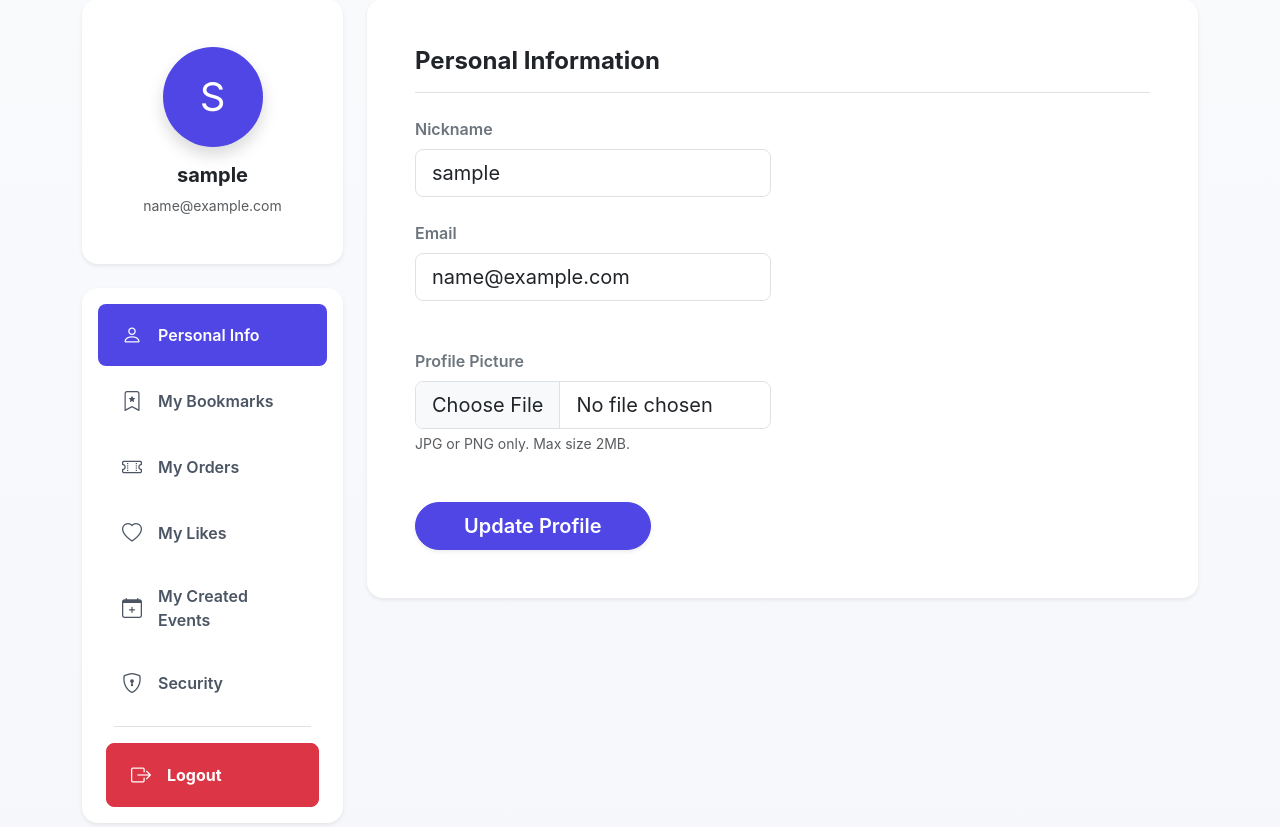
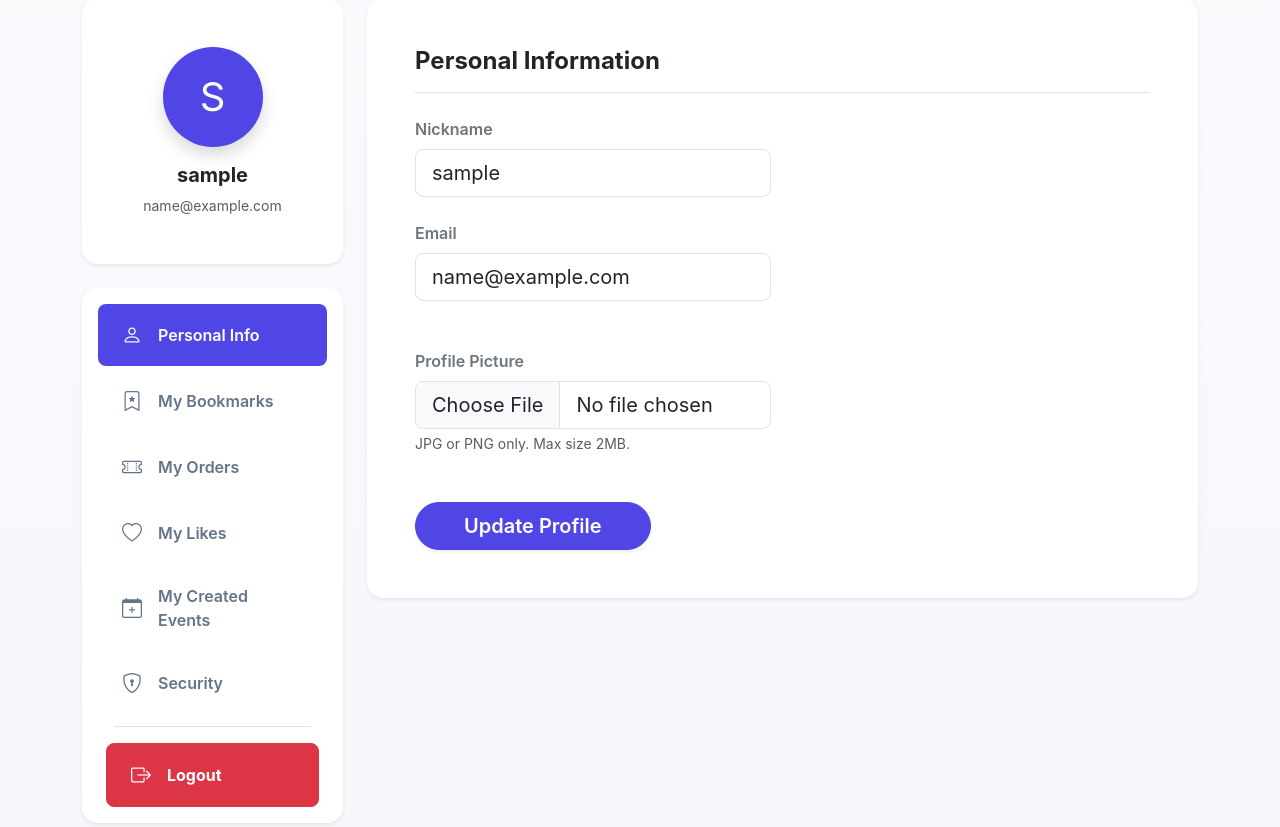
Before and after one commit to amritanshkm/CITS5505-Project, a Flask app: page /profile in a window 1280 px wide. Shown: the part 106-933 px from the top of the page. Run offline with Flask 3, Linux system fonts and the light colour scheme; the visitor is signed in with stand-in values (Sample User, id 1); data that the repository does not hold is empty; some libraries are stand-ins or nearby versions.

Commit message:
ui: fix dark mode contrast for left sidebar menu in My Profile

```diff
--- a/app/templates/profile.html
+++ b/app/templates/profile.html
@@ -24,7 +24,7 @@
     color: white !important;
 }
 .nav-pills .nav-link {
-    color: #4b5563;
+    color: var(--text-secondary);
     border-radius: 0.5rem;
     margin-bottom: 0.25rem;
 }
```
